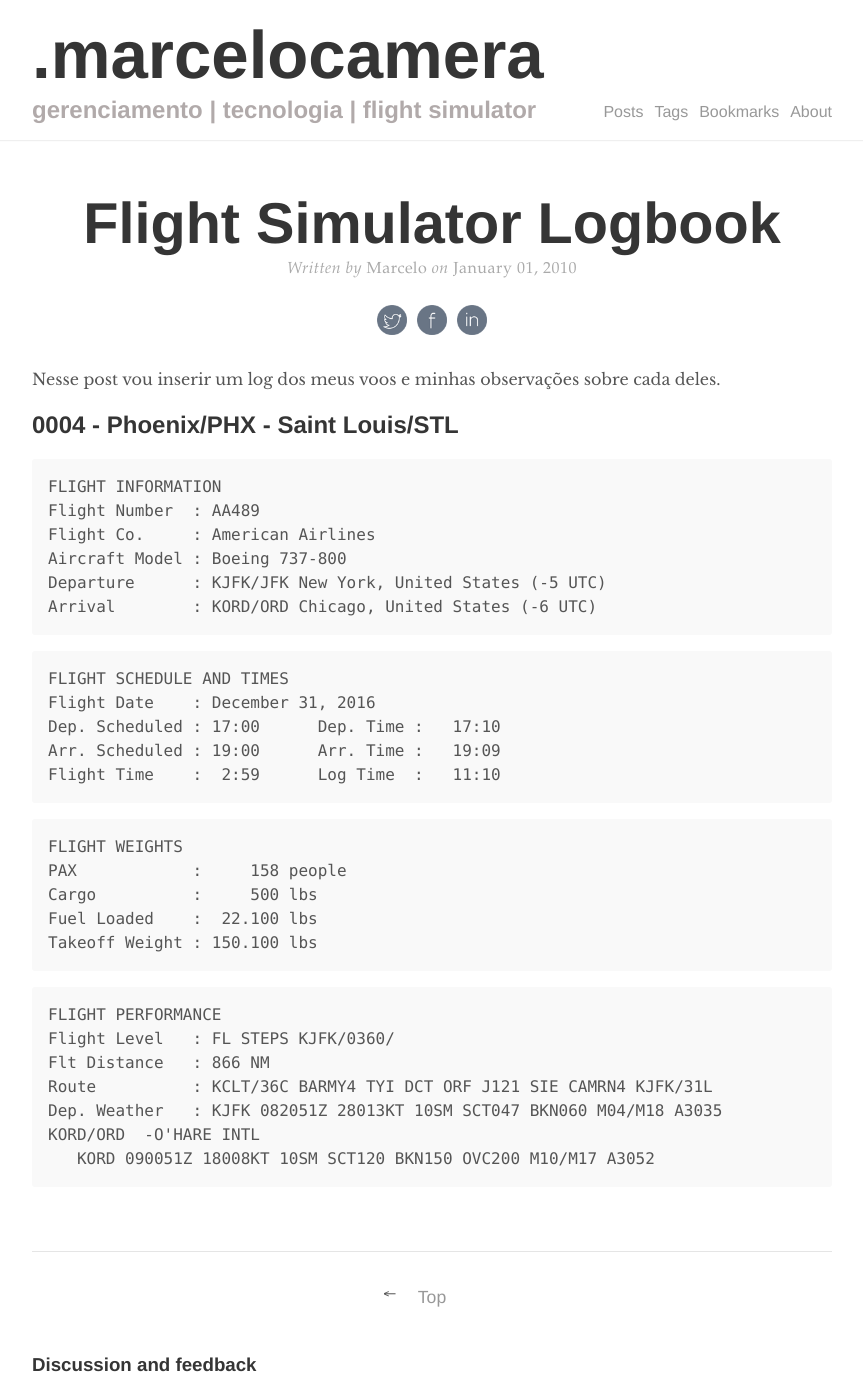
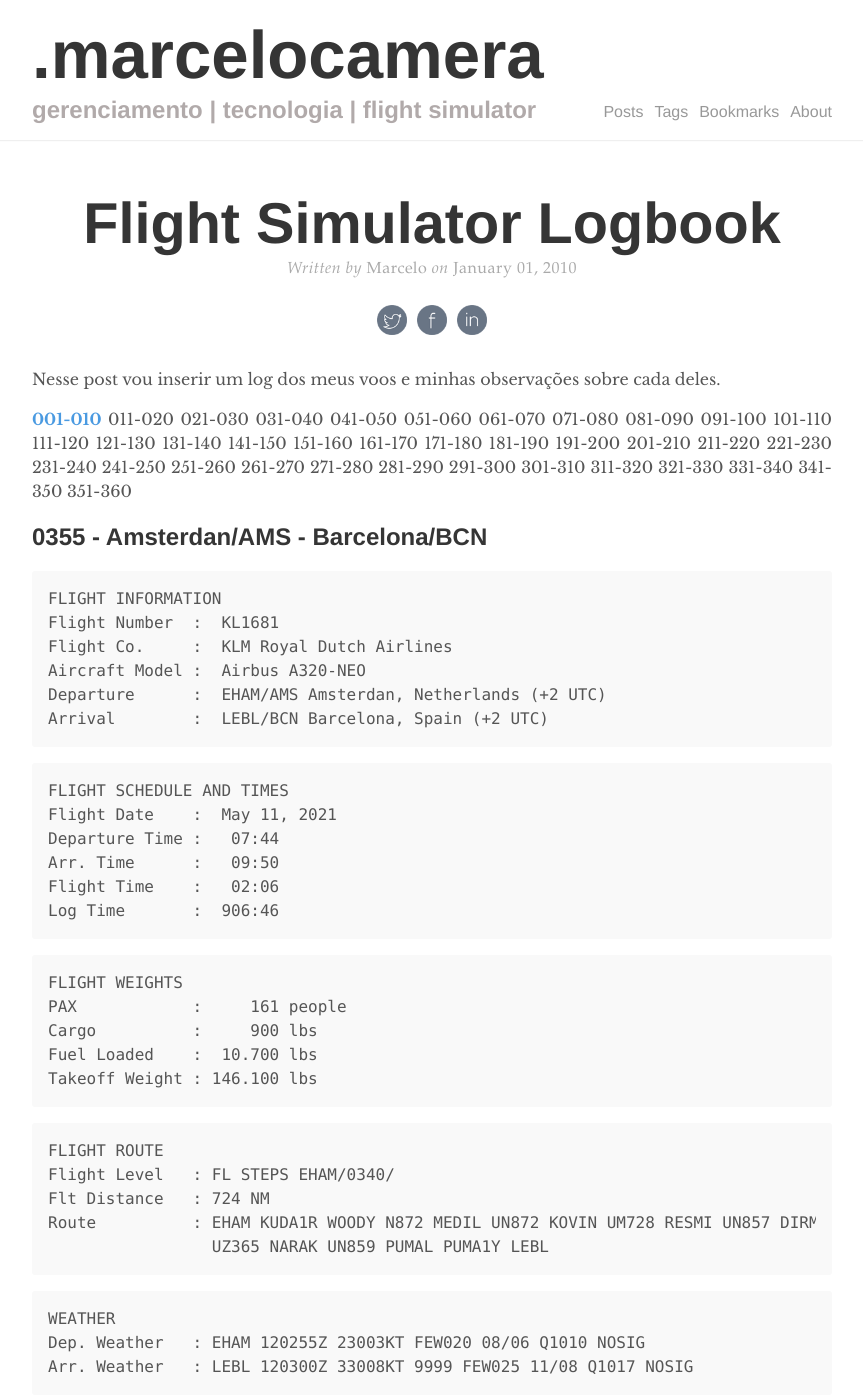
Before and after one commit to marcelocamera/marcelocamera.github.io, a Jekyll site: the page built from _posts/2010-01-01-flight-logbook.md, in a window 1280 px wide and 1400 px high. Shown: the whole window, without its empty margins (208-1071 px from the left). Built offline with Jekyll 4.4.1, drawn with Linux system fonts in a browser that asks for light colours; comment, search, counter and statistics services are not loaded; some of the changed text lies outside the part shown.

Commit message:
Update 2010-01-01-flight-logbook.md

```diff
--- a/_posts/2010-01-01-flight-logbook.md
+++ b/_posts/2010-01-01-flight-logbook.md
@@ -9,36 +9,79 @@ excerpt_separator: <!--more-->
 Nesse post vou inserir um log dos meus voos e minhas observações sobre cada deles.
 <!--more-->
 
-## 0004 - Phoenix/PHX - Saint Louis/STL
+<a href="1"><b>001-010</b></a> 011-020 021-030 031-040 041-050 051-060 061-070 071-080 081-090 091-100
+101-110 111-120 121-130 131-140 141-150 151-160 161-170 171-180 181-190 191-200
+201-210 211-220 221-230 231-240 241-250 251-260 261-270 271-280 281-290 291-300
+301-310 311-320 321-330 331-340 341-350 351-360
 
+## 0355 - Amsterdan/AMS - Barcelona/BCN
 {% highlight markdown %}
 FLIGHT INFORMATION
-Flight Number  : AA489
-Flight Co.     : American Airlines
-Aircraft Model : Boeing 737-800
-Departure      : KJFK/JFK New York, United States (-5 UTC)
-Arrival        : KORD/ORD Chicago, United States (-6 UTC)
+Flight Number  :  KL1681
+Flight Co.     :  KLM Royal Dutch Airlines
+Aircraft Model :  Airbus A320-NEO
+Departure      :  EHAM/AMS Amsterdan, Netherlands (+2 UTC)
+Arrival        :  LEBL/BCN Barcelona, Spain (+2 UTC)
 {% endhighlight %}
 {% highlight markdown %}
 FLIGHT SCHEDULE AND TIMES
-Flight Date    : December 31, 2016
-Dep. Scheduled : 17:00      Dep. Time :   17:10
-Arr. Scheduled : 19:00      Arr. Time :   19:09
-Flight Time    :  2:59      Log Time  :   11:10
+Flight Date    :  May 11, 2021
+Departure Time :   07:44
+Arr. Time      :   09:50
+Flight Time    :   02:06
+Log Time       :  906:46
 {% endhighlight %}
 {% highlight markdown %}
 FLIGHT WEIGHTS
-PAX            :     158 people
-Cargo          :     500 lbs
-Fuel Loaded    :  22.100 lbs
+PAX            :     161 people
+Cargo          :     900 lbs
+Fuel Loaded    :  10.700 lbs
+Takeoff Weight : 146.100 lbs
+{% endhighlight %}
+{% highlight markdown %}
+FLIGHT ROUTE
+Flight Level   : FL STEPS EHAM/0340/
+Flt Distance   : 724 NM
+Route          : EHAM KUDA1R WOODY N872 MEDIL UN872 KOVIN UM728 RESMI UN857 DIRMO
+                 UZ365 NARAK UN859 PUMAL PUMA1Y LEBL
+{% endhighlight %}
+{% highlight markdown %}
+WEATHER
+Dep. Weather   : EHAM 120255Z 23003KT FEW020 08/06 Q1010 NOSIG
+Arr. Weather   : LEBL 120300Z 33008KT 9999 FEW025 11/08 Q1017 NOSIG
+{% endhighlight %}
+
+<section id ="1"></section>
+## 0001 - Phoenix/PHX - Saint Louis/STL
+{% highlight markdown %}
+FLIGHT INFORMATION
+Flight Number  :  AA489
+Flight Co.     :  American Airlines
+Aircraft Model :  Airbus A319-100
+Departure      :  KPHX/PHX Phoenix, United States (-7 UTC)
+Arrival        :  KSTL/STL Saint Louis, United States (-6 UTC)
+{% endhighlight %}
+{% highlight markdown %}
+FLIGHT SCHEDULE AND TIMES
+Flight Date    :  December 31, 2016
+Departure Time :  09:05
+Arr. Time      :  12:58
+Flight Time    :   2:53
+Log Time       :   2:53
+{% endhighlight %}
+{% highlight markdown %}
+FLIGHT WEIGHTS
+PAX            :     161 people
+Cargo          :     400 lbs
+Fuel Loaded    :  21.900 lbs
 Takeoff Weight : 150.100 lbs
 {% endhighlight %}
 {% highlight markdown %}
-FLIGHT PERFORMANCE
-Flight Level   : FL STEPS KJFK/0360/
-Flt Distance   : 866 NM
-Route          : KCLT/36C BARMY4 TYI DCT ORF J121 SIE CAMRN4 KJFK/31L
-Dep. Weather   : KJFK 082051Z 28013KT 10SM SCT047 BKN060 M04/M18 A3035
-KORD/ORD  -O'HARE INTL
-   KORD 090051Z 18008KT 10SM SCT120 BKN150 OVC200 M10/M17 A3052
+FLIGHT PERFORMANCE, ROUTE AND WEATHER
+Flight Level   : FL STEPS PHX/0330/
+Flt Distance   : 1.022 NM
+Route          : KPHX/26 FORPE1 ABQ DCT FTI DCT KA36W DCT KK42A DCT BUM KAYLA3
+                 KSTL/06
+Dep. Weather   : KPHX 311551Z 21003KT 8SM SCT006 BKN008 OVC012 13/12 A2992
+Arr. Weather   : KSTL 311551Z 21018KT 10SM BKN065 OVC250 09/M09 A2975
 {% endhighlight %}
```
